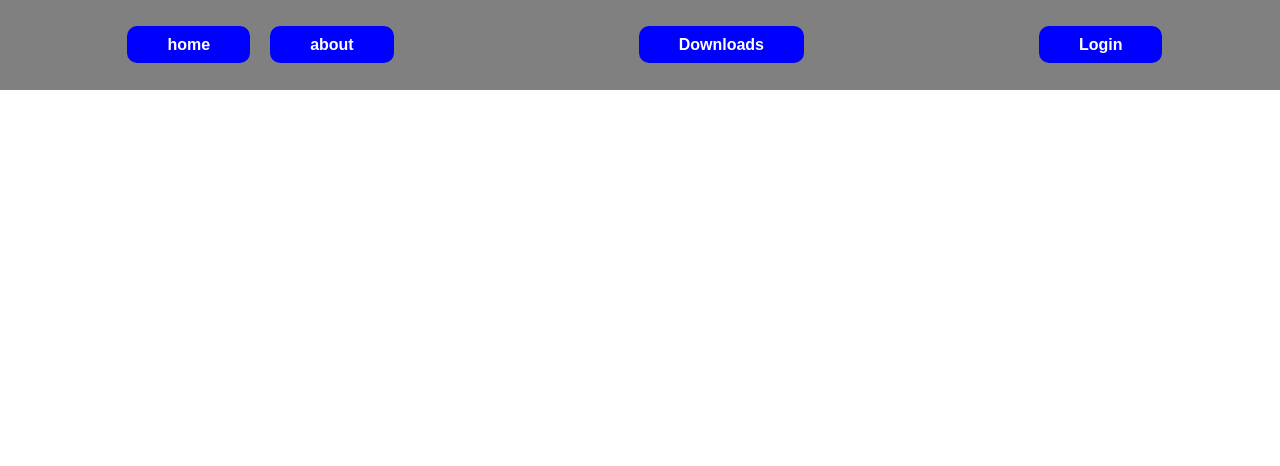
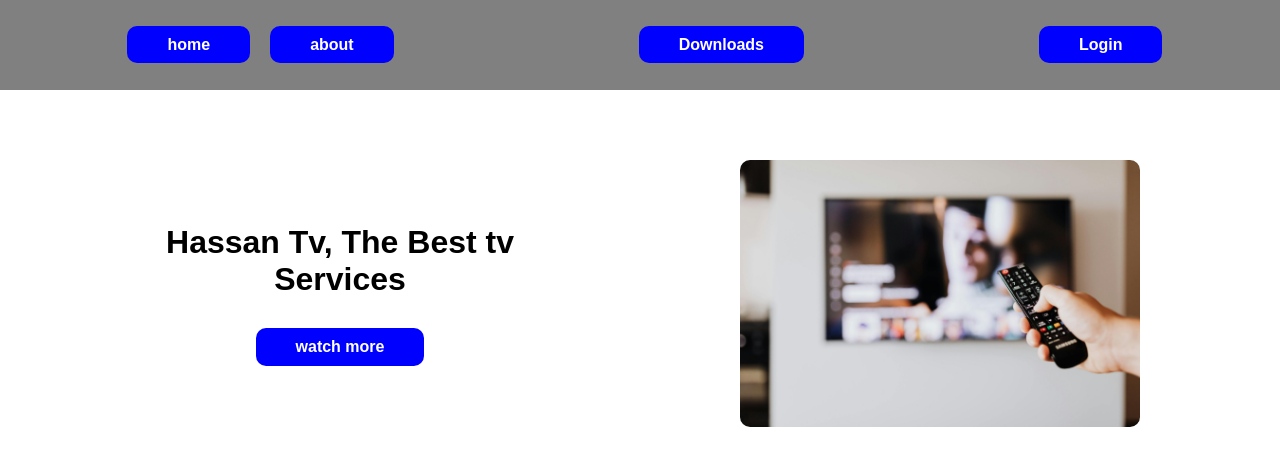
Before and after one commit to michaelhassanbotha/movie-search-hassan, a React (Vite) app: page / in a window 1280 px wide. Shown: the top 466 px of the page. Built offline with nearby package versions, Linux system fonts and the light colour scheme.

Commit message:
feat: content

```diff
--- a/src/App.css
+++ b/src/App.css
@@ -30,3 +30,33 @@ a {
   font-weight: 600;
   border-radius: 10px;
 }
+main {
+  margin: 70px auto;
+  width: 1000px;
+}
+
+.main {
+  display: flex;
+  justify-content: space-between;
+
+}
+
+.main div img {
+  width: 400px;
+  border-radius: 10px;
+}
+
+
+.btn{
+  width: 400px;
+  display: flex;
+  justify-content: center;
+  text-align: center;
+  align-items: center;
+  flex-direction: column;
+
+}
+
+.btn a{
+  margin-top: 30px;
+}
--- a/src/App.jsx
+++ b/src/App.jsx
@@ -19,6 +19,17 @@ export default function Home() {
           </div>
         </div>
       </header>
+      <main>
+        <div className="main">
+            <div className="btn">
+                <h1>Hassan Tv, The Best tv Services</h1>
+                <a href="">watch more</a>
+            </div>
+            <div>
+              <img src={homeimage} alt="" />
+            </div>
+        </div>
+      </main>
     </div>
   );
 }
```
